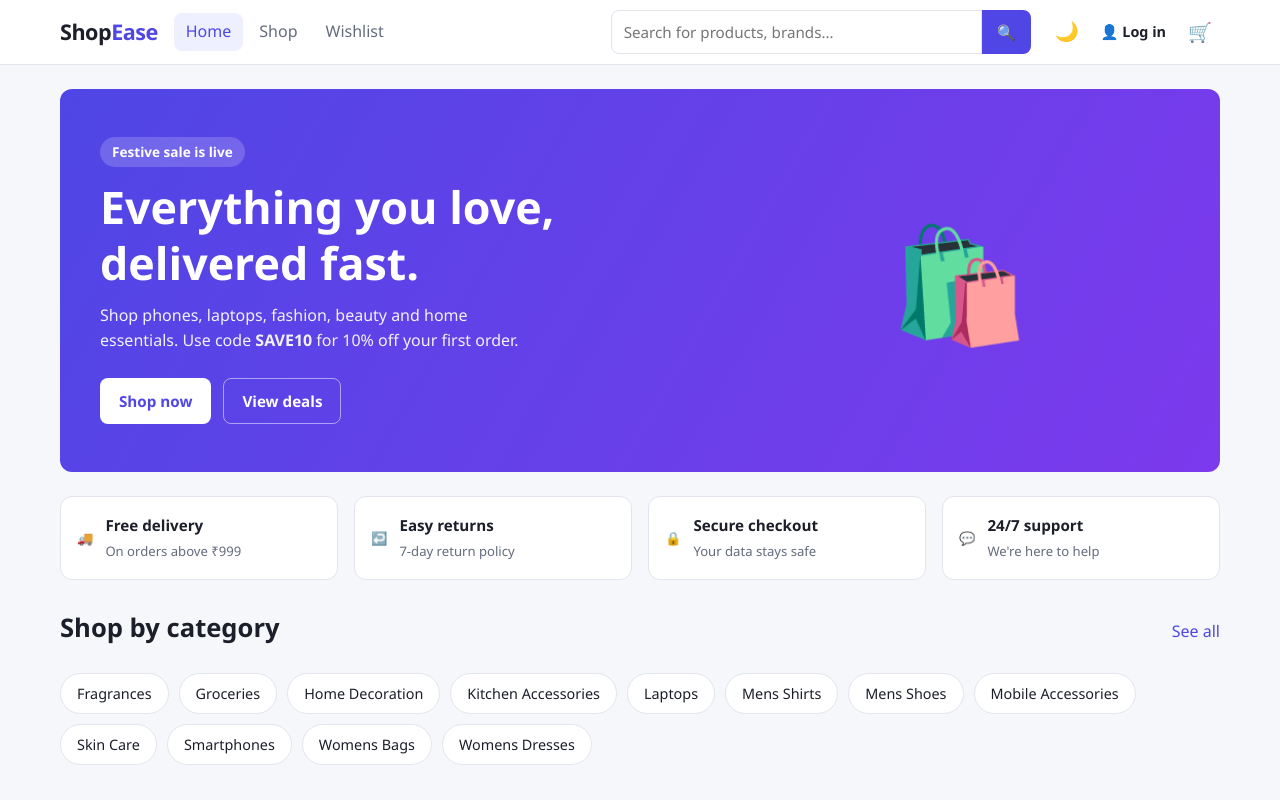
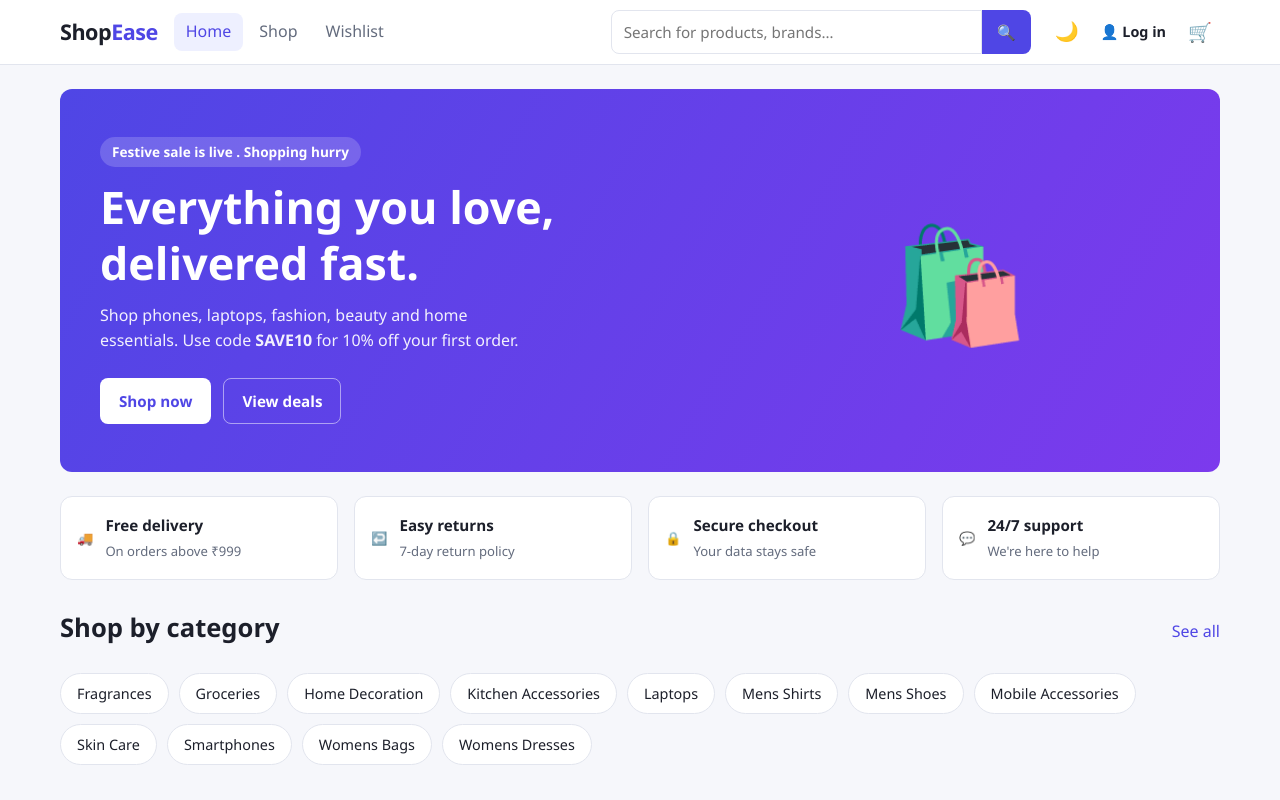
Before and after one commit to nikhilmalik2287/Shopease, a plain HTML site: page index.html in a window 1280 px wide. Shown: the top 800 px of the page. Drawn offline with Linux system fonts and the light colour scheme; no server answers.

Commit message:
Update home page text

```diff
--- a/index.html
+++ b/index.html
@@ -17,7 +17,7 @@
     <!-- Hero banner -->
     <section class="hero">
       <div>
-        <span class="hero-tag">Festive sale is live</span>
+        <span class="hero-tag">Festive sale is live . Shopping hurry</span>
         <h1>Everything you love, delivered fast.</h1>
         <p>Shop phones, laptops, fashion, beauty and home essentials. Use code <strong>SAVE10</strong> for 10% off your first order.</p>
         <div class="hero-actions">
```
